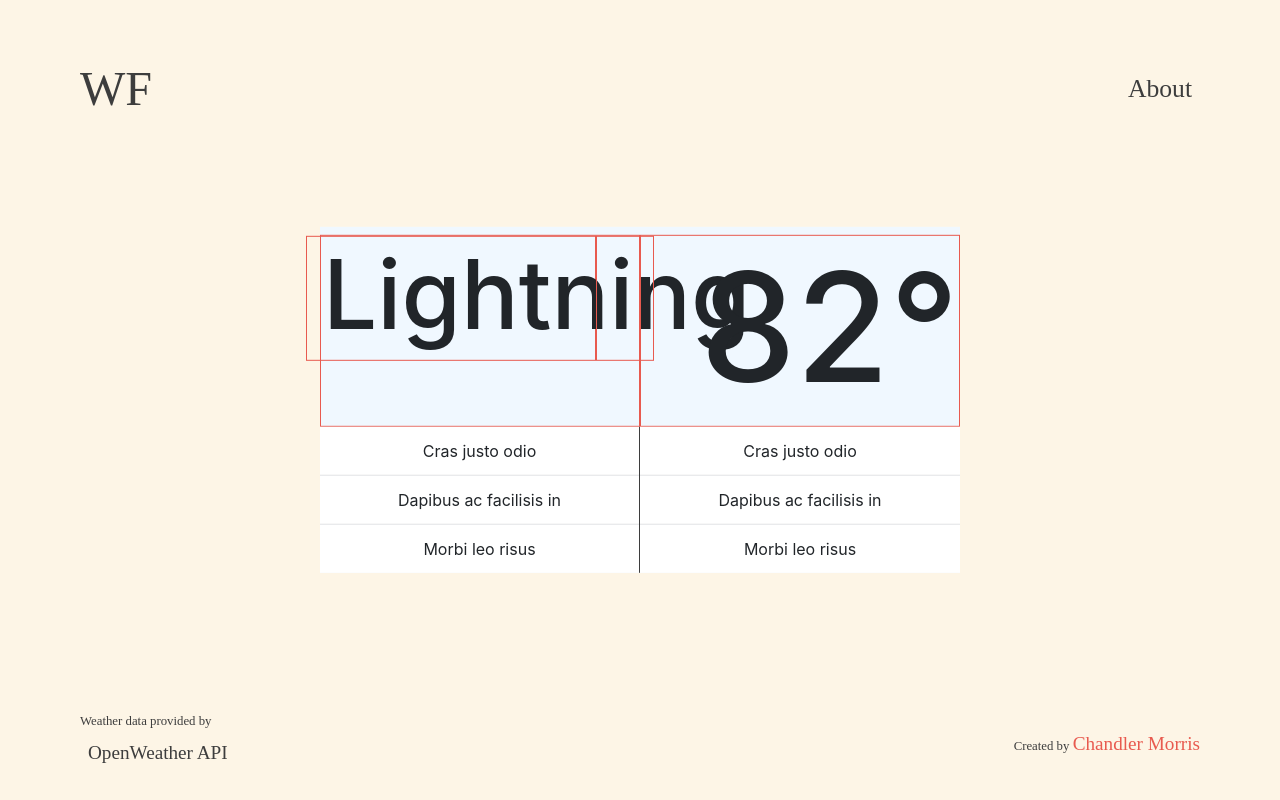
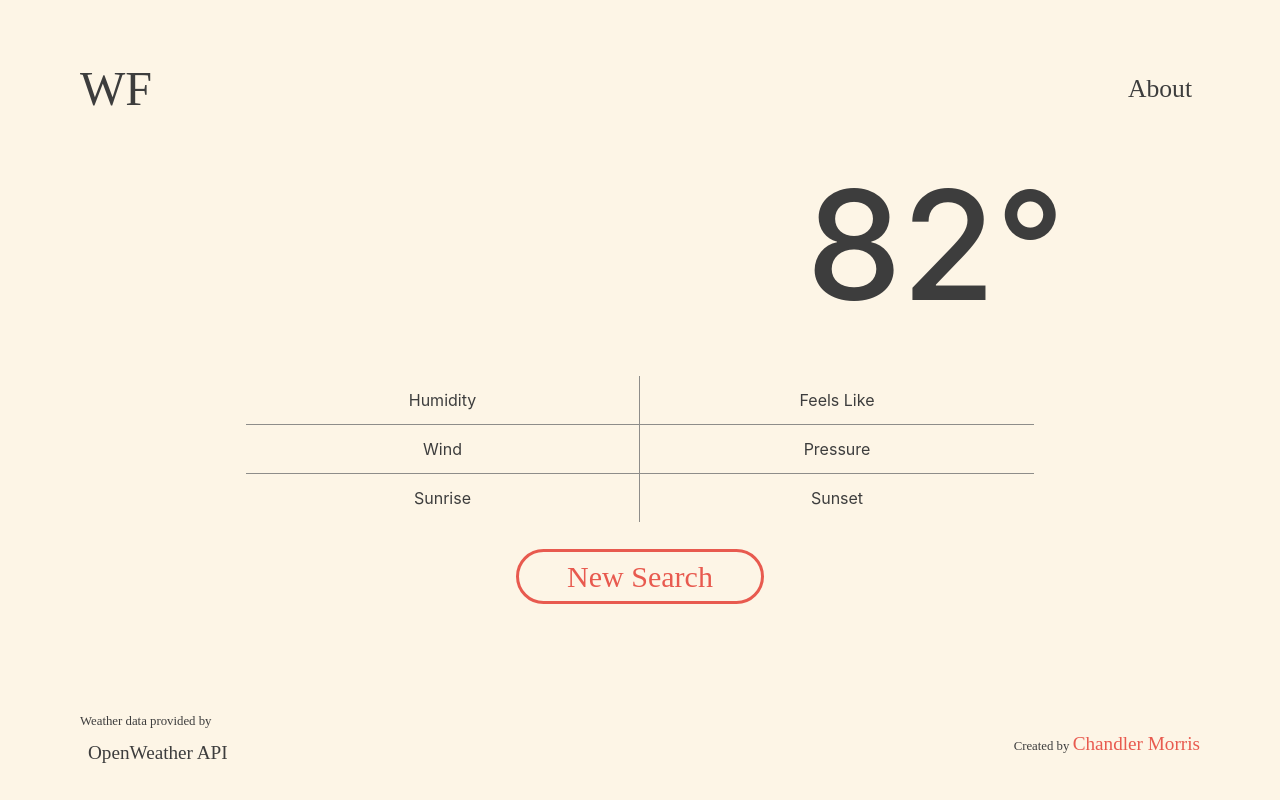
Before and after one commit to ItzaBlaineThing/Weatherful, a React app in the folder client/: page /weather in a window 1280 px wide. Built offline with nearby package versions, Linux system fonts and the light colour scheme; no server answers; a web font is replaced by a local one.

Commit message:
Still Messy But Better Results UI

```diff
--- a/client/public/css/weather/weather.css
+++ b/client/public/css/weather/weather.css
@@ -8,14 +8,19 @@
 }
 
 .weather-results-div {
-    background-color: aliceblue;
+    /* background-color: aliceblue; */
 
     /* min-width: 40vw; */
 
-    position: absolute;
+    /* position: absolute;
     top: 50%;
     left: 50%;
-    transform: translate(-50%, -50%);
+    transform: translate(-50%, -50%); */
+}
+
+.weather-results-container {
+    /* background-color: aqua; */
+    padding: 0 10rem;
 }
 
 .weather-results-title {
@@ -27,20 +32,29 @@
 }
 
 .weather-results-main-description {
+    color: #3D3D3D;
     font-size: 96px;
-    padding: 0 1rem;
+    /* padding: 0 1rem; */
 }
 
 .weather-results-description {
-    font-size: 36px;
+    color: #3D3D3D;
+    font-size: 32px;
+    padding: 0 0.5rem;
 }
 
 .weather-results-img {
     background-color: #E85A4F;
     border-radius: 50px;
+
+    position: absolute;
+    top: 50%;
+    left: 50%;
+    transform: translate(-50%, -50%) scale(1.5);
 }
 
 .weather-results-temp {
+    color: #3D3D3D;
     font-size: 152px;
     /* margin-top: -24px; */
     text-align: right;
@@ -48,8 +62,16 @@
 
 .weather-col-test {
     /* background-color: lavender; */
-    border: 1px solid #E85A4F;
+    /* border: 1px solid #E85A4F; */
     padding: 0;
+}
+
+.weather-row {
+    margin: 0;
+}
+
+.weather-row-list {
+    margin: 2rem 1rem;
 }
 
 .weather-col-info {
@@ -60,5 +82,33 @@
 }
 
 #weather-col-test {
-    border-right: 1px solid #3D3D3D;
+    border-right: 1px solid #8E8D8A;
 }
+
+.list-group-item {
+    color: #3D3D3D;
+    background-color: #FDF5E6;
+    border: 2px solid #8E8D8A;
+}
+
+.results-search-div {
+    text-align: center;
+}
+
+.results-search {
+    background-color: #FDF5E6;
+    color: #E85A4F;
+    font-family: 'Gugi', cursive;
+    font-size: 30px;
+    padding: 0.5rem 3rem;
+    border: 3px solid #E85A4F;
+    border-radius: 50px;
+
+}
+
+.results-search:hover, .results-search:focus, .results-search:active {
+    background-color: #E85A4F;
+    color: #FDF5E6;
+    border: 3px solid #3D3D3D;
+    text-decoration: none;
+}
--- a/client/src/pages/Weather.js
+++ b/client/src/pages/Weather.js
@@ -71,18 +71,18 @@ export default function Weather() {
             <NavbarHeader />
 
             <div className="weather-results-div">
-                <Container fluid>
+                <Container className="weather-results-container">
                     <Row>
                         <Col xl={12}>
                             <h1 className="weather-results-title">{cityName}</h1>
                         </Col>
                     </Row>
                     <Row>
-                        <Col xl={6} className="weather-col-test">
-                            <Row>
-                                <Col xl={10} className="weather-col-test">
-                                    <h3 className="weather-results-main-description">Lightning</h3>
-                                    {/* <h3 className="weather-results-main-description">{mainDescription}</h3> */}
+                        <Col xl={8} className="weather-col-test">
+                            <Row className="weather-row">
+                                <Col className="weather-col-test">
+                                    {/* <h3 className="weather-results-main-description">Lightning</h3> */}
+                                    <h3 className="weather-results-main-description">{mainDescription}</h3>
                                     <h5 className="weather-results-description">{description}</h5>
                                 </Col>
                                 <Col xl={2} className="weather-col-test">
@@ -90,31 +90,35 @@ export default function Weather() {
                                 </Col>
                             </Row>
                         </Col>
-                        <Col xl={6} className="weather-col-test">
+                        <Col className="weather-col-test">
                             <h3 className="weather-results-temp">82°</h3>
                             {/* <h3 className="weather-results-temp">{temp}°</h3> */}
                         </Col>
                     </Row>
                     <Row>
                         <Col xl={12}>
-                            <Row>
+                            <Row className="weather-row-list">
                                 <Col xl={6} className="weather-col-info" id="weather-col-test">
                                     <ListGroup variant="flush">
-                                        <ListGroup.Item>Cras justo odio</ListGroup.Item>
-                                        <ListGroup.Item>Dapibus ac facilisis in</ListGroup.Item>
-                                        <ListGroup.Item>Morbi leo risus</ListGroup.Item>
+                                        <ListGroup.Item>Humidity</ListGroup.Item>
+                                        <ListGroup.Item>Wind</ListGroup.Item>
+                                        <ListGroup.Item>Sunrise</ListGroup.Item>
                                     </ListGroup>
                                 </Col>
                                 <Col xl={6} className="weather-col-info">
                                     <ListGroup variant="flush">
-                                        <ListGroup.Item>Cras justo odio</ListGroup.Item>
-                                        <ListGroup.Item>Dapibus ac facilisis in</ListGroup.Item>
-                                        <ListGroup.Item>Morbi leo risus</ListGroup.Item>
+                                        <ListGroup.Item>Feels Like</ListGroup.Item>
+                                        <ListGroup.Item>Pressure</ListGroup.Item>
+                                        <ListGroup.Item>Sunset</ListGroup.Item>
                                     </ListGroup>
                                 </Col>
                             </Row>
                         </Col>
                     </Row>
+
+                    <div className="results-search-div">
+                        <a href="/" className="results-search">New Search</a>
+                    </div>
                 </Container>
             </div>
 
```
